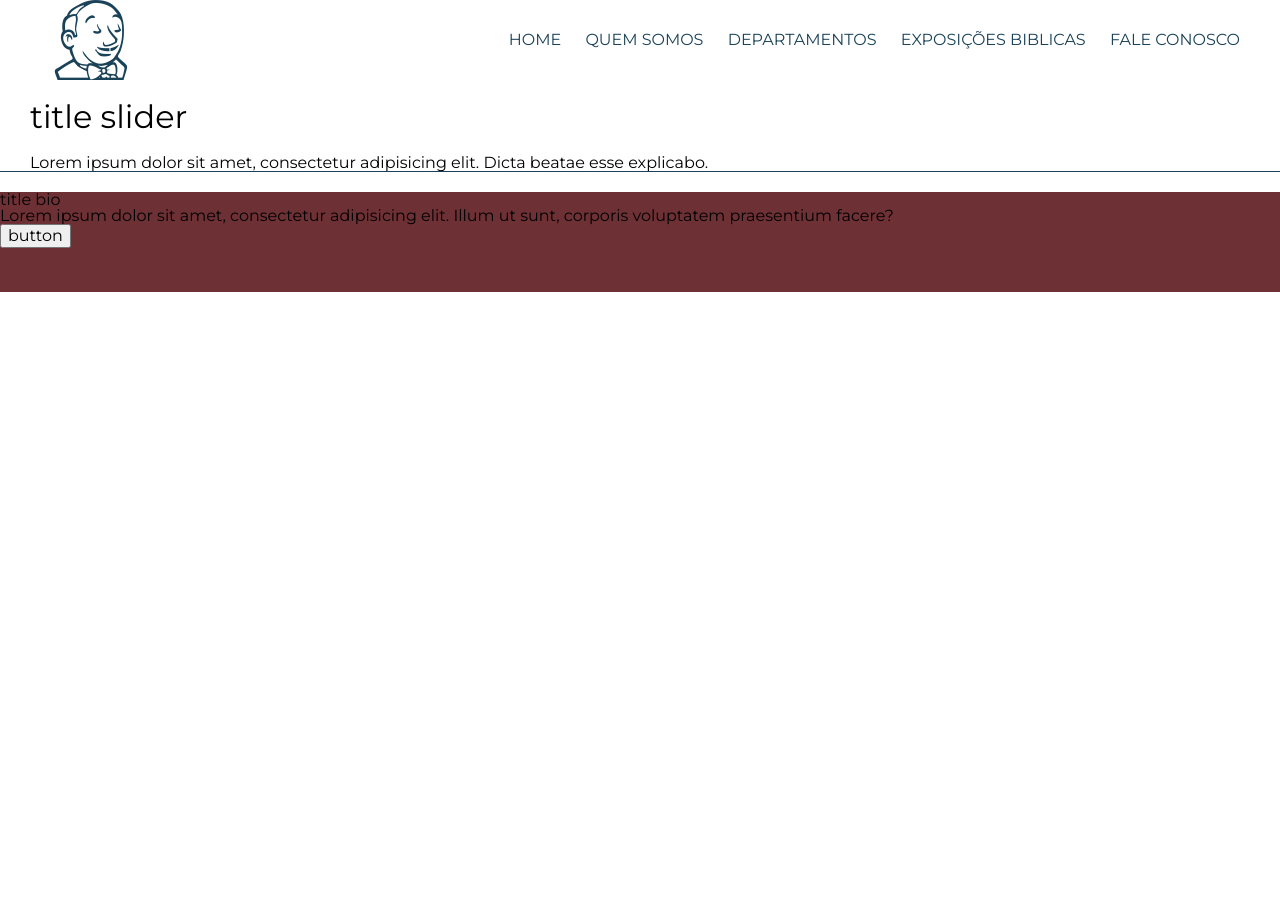
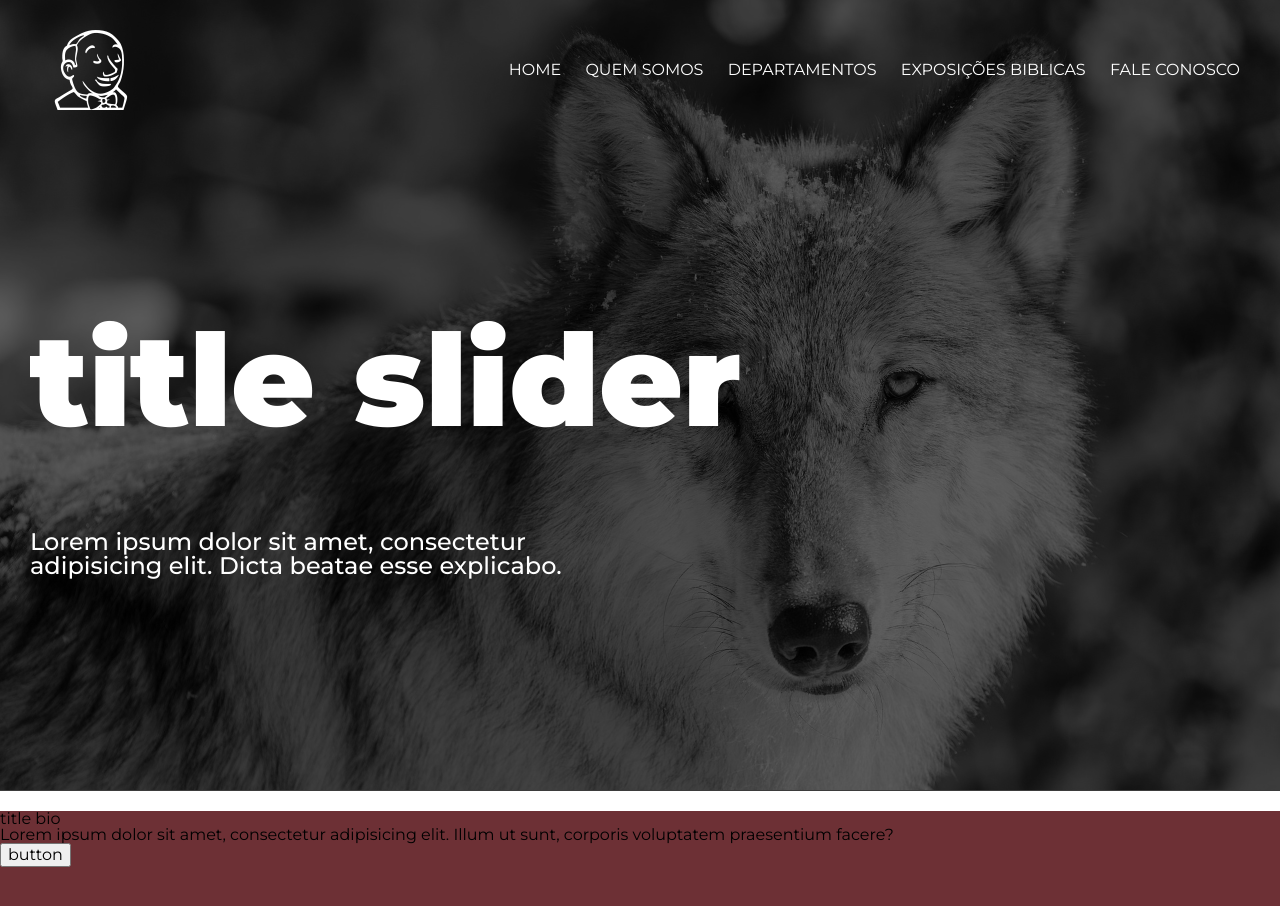
Before and after one commit to cristianoMelo86/kerygma, a website: page src/index.html in a window 1280 px wide. Before the commit the page ends 800 px from the top, so only its background shows below. Drawn offline with nearby package versions, Linux system fonts and the light colour scheme; files that its build step writes are made by us from their sources; files whose address does not match are found by name.

Commit message:
alter in work

```diff
--- a/src/scss/layout/l-header.scss
+++ b/src/scss/layout/l-header.scss
@@ -1,10 +1,17 @@
 .l-header{
-	padding: 0 30px;
+	padding: 30px 30px 0;
 	grid-area: header;
 	width: $w100;
 	display: flex;
+	color: $white;
 	align-items: center;
 	flex-wrap: wrap;
 	justify-content: space-between;
 	border-bottom: 1px solid $primary;
+	background-image: url(../img/wolf.jpg);
+	background-repeat: no-repeat;
+	background-color: $black;
+	background-size: cover;
+	background-blend-mode:overlay;
+	filter: grayscale(100%);
 }
--- a/src/scss/module/_header.scss
+++ b/src/scss/module/header/_header.scss
@@ -1,9 +1,10 @@
 .m-logo{
+	color: $white;
 	width: $w10;
 	font-size: 5rem;
 	display: flex;
 	justify-content: center;
-	color: $primary;
+	color: $white;
 }
 
 .m-menu{
@@ -15,9 +16,26 @@
 			padding: 10px;
 			.m-menu-link{
 				text-decoration: none;
-				color: $primary;
+				color: $white;
 				font-size: 1rem;
 			}
 		}
 	}
 }
+
+.m-slider{
+	height: 85vh;
+	width: $w100;
+	padding-top: 120px;
+
+	.m-slider__title{
+		font-size: 8rem;
+		font-weight: 900;
+	}
+
+	.m-slider__desc{
+		width: $w50;
+		font-size: 1.5rem;
+		font-weight: 500;
+	}
+}
--- a/src/scss/module/module.scss
+++ b/src/scss/module/module.scss
@@ -1 +1 @@
-@import "_header.scss";
+@import "header/_header.scss";
```
Also changed, not shown: gulpfile.js (+6 -1 lines), src/assets/wolf.jpg (added), src/scss/base/readme.md (renamed from src/scss/base/readme.txt), src/scss/layout/readme.md (renamed from src/scss/layout/readme.txt), src/scss/module/readme.md (renamed from src/scss/module/readme.txt), src/scss/theme/readme.md (renamed from src/scss/theme/readme.txt).
